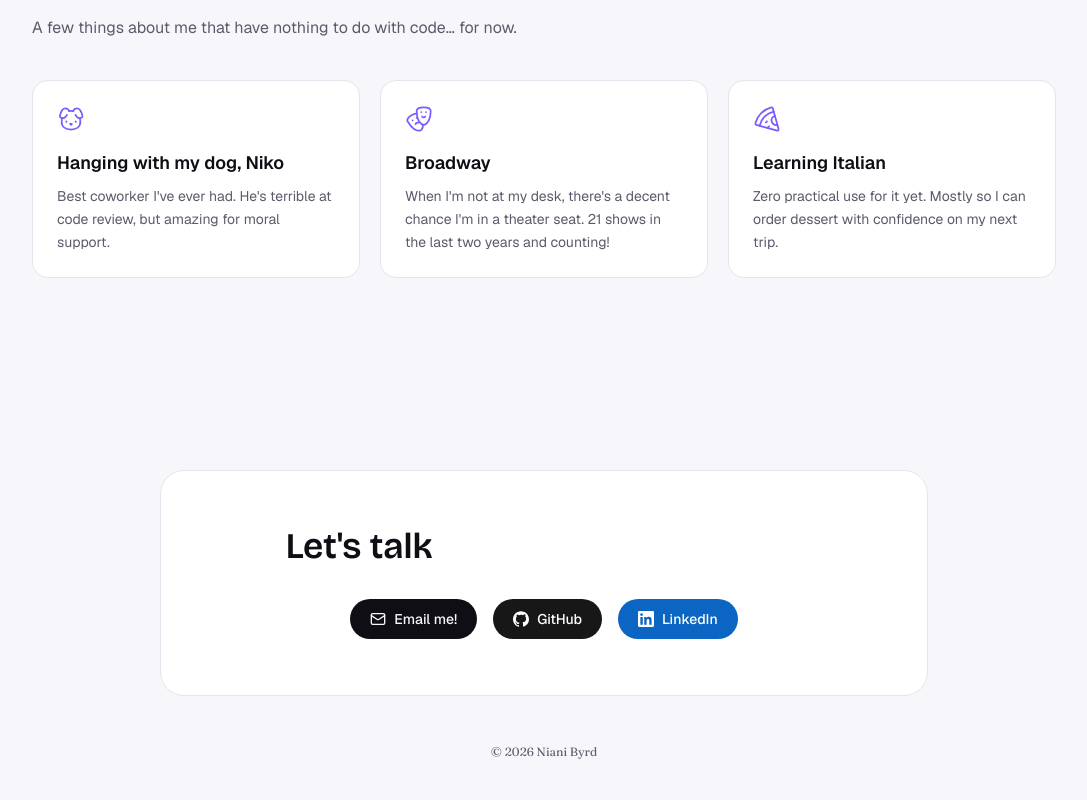
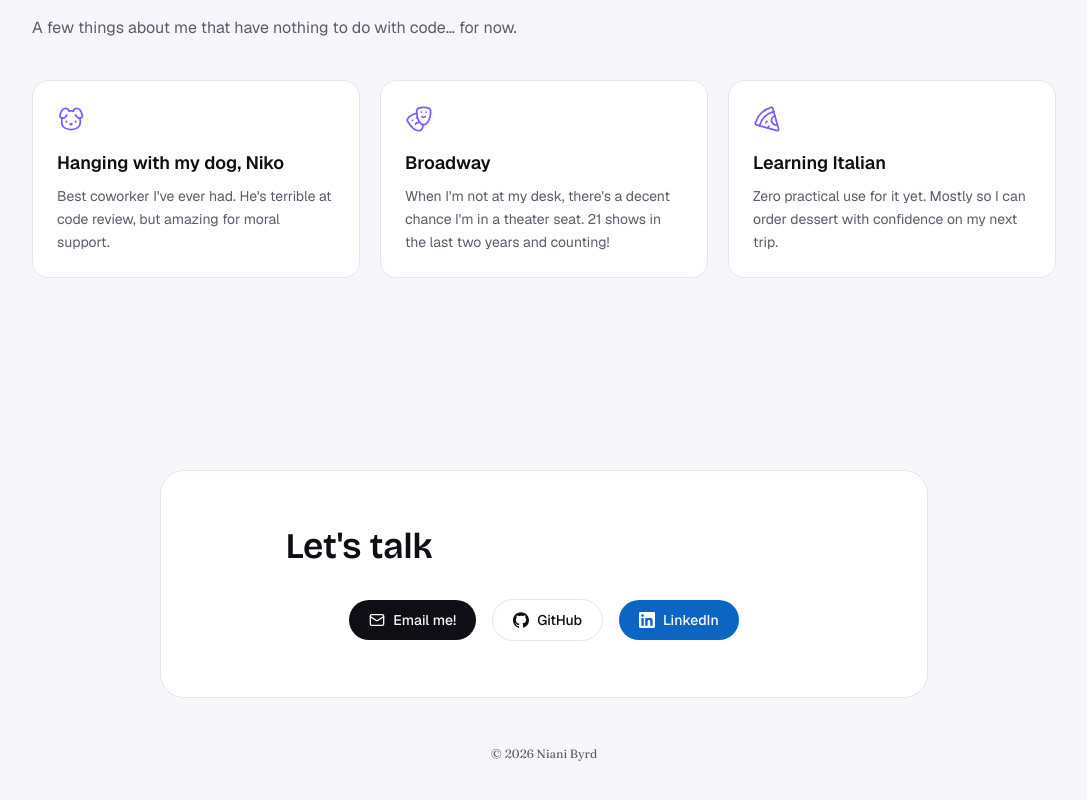
Before and after one commit to nbyrd9/portfolio-site, a Next.js app: page / in a window 1280 px wide. Shown: the part 5903-6703 px from the top of the page, without its empty margins (96-1183 px from the left). Built offline with nearby package versions, Linux system fonts and the light colour scheme.

Commit message:
Switch GitHub footer button to outline style
Fixes it visually clashing with the solid-black email button in
light mode; GitHub doesn't have its own brand color the way LinkedIn
does, so an outlined pill differentiates it from both the primary
email CTA and the blue LinkedIn button.

```diff
--- a/src/components/Footer.tsx
+++ b/src/components/Footer.tsx
@@ -78,7 +78,7 @@ export default function Footer() {
               href={profile.githubUrl}
               target="_blank"
               rel="noopener noreferrer"
-              className="flex items-center gap-2 rounded-full bg-[#181717] px-5 py-2.5 font-medium text-white transition-transform hover:scale-105"
+              className="flex items-center gap-2 rounded-full border border-surface-border px-5 py-2.5 font-medium text-foreground transition-all hover:scale-105 hover:border-accent hover:text-accent"
             >
               <GithubIcon size={16} />
               GitHub
```
